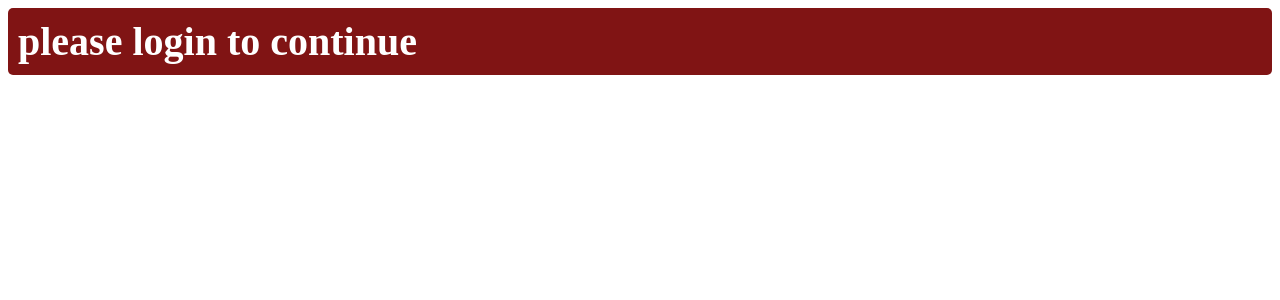
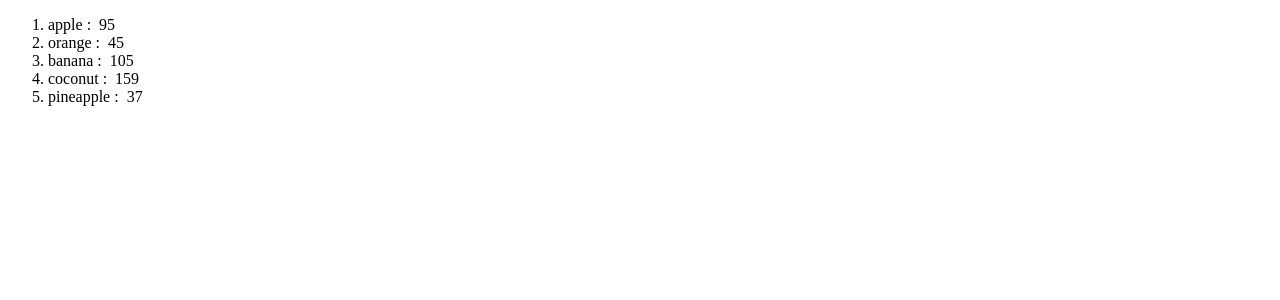
Before and after one commit to avinashpitti/react-projects, a React (Vite) app in the folder my-react-app/: page / in a window 1280 px wide. Shown: the top 300 px of the page. Built offline with nearby package versions, Linux system fonts and the light colour scheme.

Commit message:
added rendering lists

```diff
--- a/my-react-app/src/App.jsx
+++ b/my-react-app/src/App.jsx
@@ -1,10 +1,10 @@
-import UserGreeting from "./UserGreeting";
+import List from "./List";
 
 
 function App(){
   return(
     <>
-      <UserGreeting isLoggedIn ={false} username="BroCode" />
+      <List/>
     </>
   );
 }
--- /dev/null
+++ b/my-react-app/src/List.jsx
@@ -0,0 +1,21 @@
+function List(){
+
+    const fruits=[
+        {id:1,name:"apple",calories:95},
+        {id:2,name:"orange",calories:45},
+        {id:3,name:"banana",calories:105},
+        {id:4,name:"coconut",calories:159},
+        {id:5,name:"pineapple",calories:37}
+    ];
+
+// fruits.sort();
+
+const listItems=fruits.map(fruit=> <li key={fruit.id}>{fruit.name} : &nbsp;
+                                            {fruit.calories}</li>);
+
+return(<ol>{listItems}</ol>);
+
+}
+
+
+export default List
--- a/my-react-app/src/UserGreeting.jsx
+++ /dev/null
@@ -1,13 +0,0 @@
-function UserGreeting(props){
-
-    const welcomeMessage=<h2 className="welcome-message">Welcome {props.username} </h2>
-    const loginPrompt=<h2 className="login-prompt">please login to continue</h2>
-
-    return props.isLoggedIn ? welcomeMessage : loginPrompt;
-
-
-
-
-}
-
-export default UserGreeting
```
